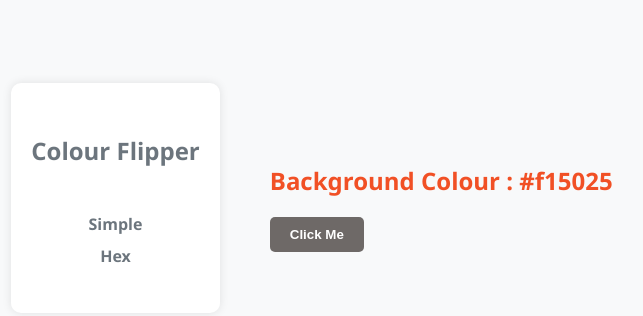
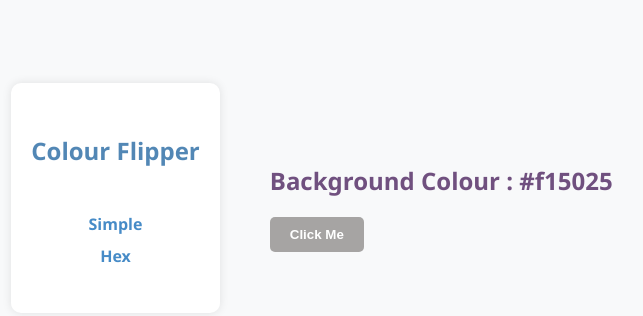
Before and after one commit to t0m0h1/JS-Colour-Flipper, a plain HTML site: page index.html in a window 1280 px wide. Shown: the part 202-518 px from the top of the page, without its empty margins (328-971 px from the left). Drawn offline with Linux system fonts and the light colour scheme.

Commit message:
Update colors and add transition to background color

```diff
--- a/style.css
+++ b/style.css
@@ -22,6 +22,7 @@ body {
     padding: 20px;
     border-radius: 10px;
     box-shadow: 0px 0px 10px rgba(0, 0, 0, 0.1);
+    transition: background-color 0.5s ease;
 }
 
 .nav-links {
@@ -34,7 +35,7 @@ body {
 }
 
 .nav-links a {
-    color: #6c757d;
+    color: #468bc7;
     text-decoration: none;
     font-weight: 600;
 }
@@ -44,7 +45,7 @@ body {
 }
 
 h4 {
-    color: #6c757d;
+    color: #5287b5;
     margin-bottom: 20px;
     font-size: 24px;
     font-weight: 700;
@@ -52,7 +53,7 @@ h4 {
 }
 
 h2 {
-    color: #f15025;
+    color: #70507f;
     margin-bottom: 20px;
     margin-left: 50px;
     font-size: 24px;
@@ -62,7 +63,7 @@ h2 {
 button {
     padding: 10px 20px;
     border: none;
-    background-color: #6e6967;
+    background-color: #a6a4a3;
     color: #ffffff;
     font-weight: 600;
     border-radius: 5px;
```
